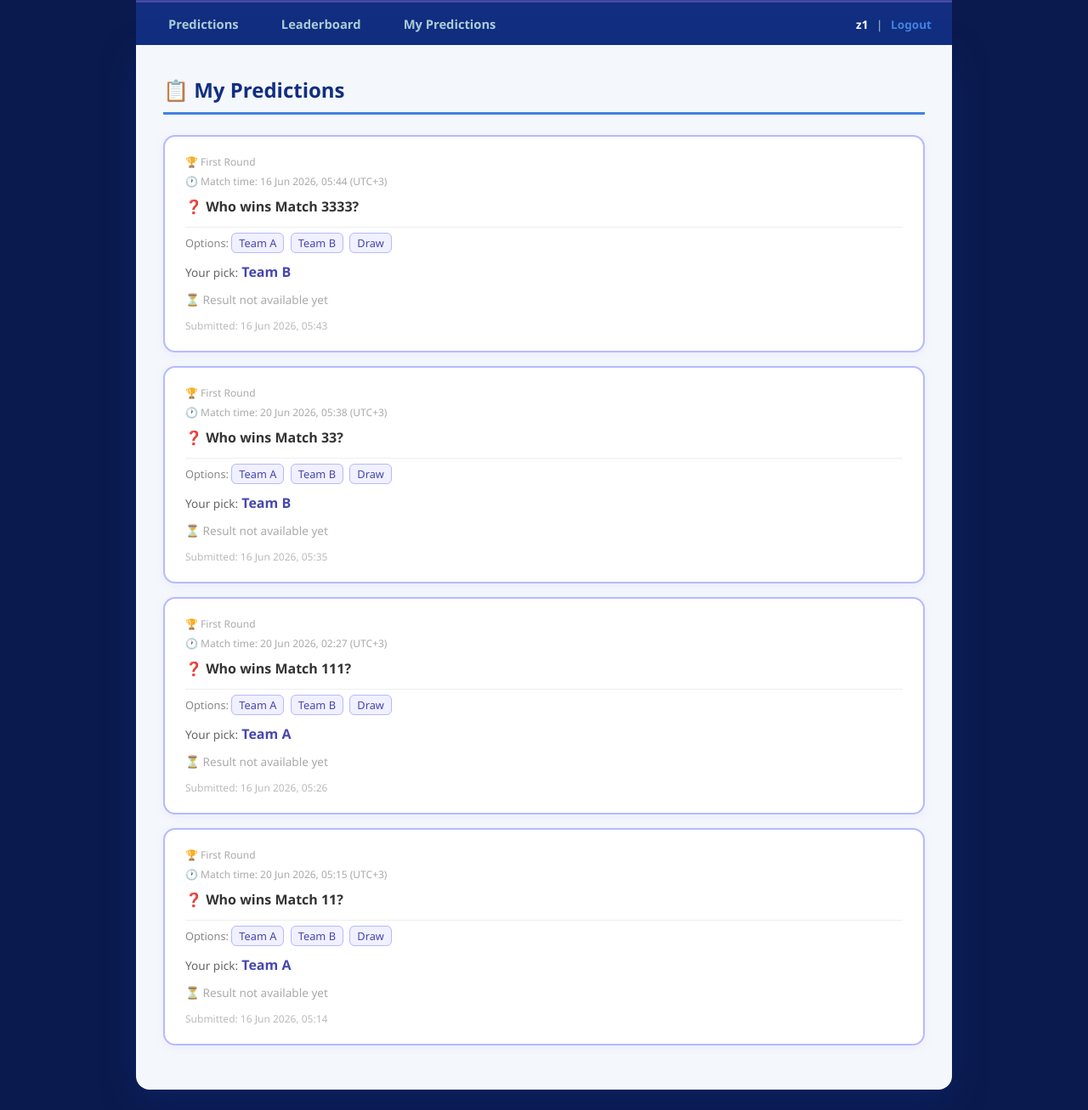
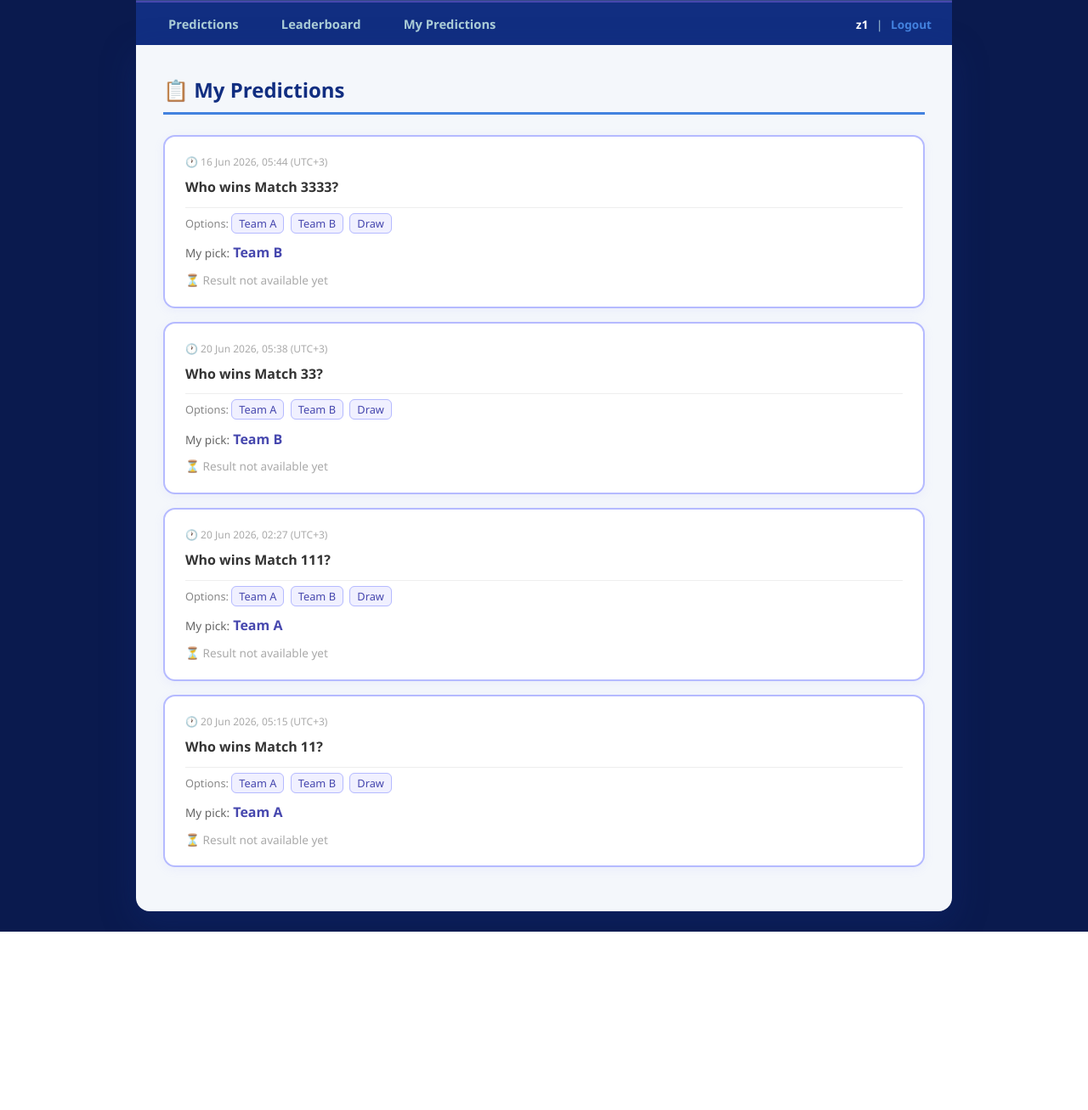
Before and after one commit to ZamanS94/quizAppwithDjango, a Django app: page /my-predictions/ in a window 1280 px wide. Shown: the part 223-1530 px from the top of the page at 85% size. After the commit the page ends 1320 px from the top, so only its background shows below. Run offline with Django 5.2, Linux system fonts and the light colour scheme; a user stored in the database is signed in; data comes from the database, SQL or seed files in the repository; grey boxes are pictures that could not be loaded.

Commit message:
Update my_predictions.html

```diff
--- a/quiz/templates/quiz/my_predictions.html
+++ b/quiz/templates/quiz/my_predictions.html
@@ -19,19 +19,15 @@
     box-shadow: 0 3px 12px rgba(159,161,255,0.1);
 ">
     <!-- Event & Match Time -->
-    <p style="font-size:0.75rem; color:#aaa; margin-bottom:4px;">
-        🏆 {{ answer.question.event.name }}
-    </p>
-
     {% if answer.question.start_time %}
     <p style="font-size:0.75rem; color:#aaa; margin-bottom:8px;">
-        🕐 Match time: {{ answer.question.start_time|date:"d M Y, H:i" }} (UTC+3)
+        🕐 {{ answer.question.start_time|date:"d M Y, H:i" }} (UTC+3)
     </p>
     {% endif %}
 
     <!-- Question Title -->
     <p style="font-weight:700; color:#333; font-size:1rem; margin-bottom:8px; padding-bottom:10px; border-bottom: 1px solid #eee;">
-        ❓ {{ answer.question.title }}
+        {{ answer.question.title }}
     </p>
 
     <!-- All options/teams -->
@@ -51,7 +47,7 @@
 
     <!-- User's pick -->
     <p style="margin-bottom:6px;">
-        <span style="font-size:0.85rem; color:#666;">Your pick:</span>
+        <span style="font-size:0.85rem; color:#666;">My pick:</span>
         <strong style="color:#4647AE;">{{ answer.choice.text }}</strong>
     </p>
 
@@ -70,10 +66,6 @@
         <p style="color:#aaa; font-size:0.85rem; margin-top:8px;">⏳ Result not available yet</p>
     {% endif %}
 
-    <!-- Submitted time -->
-    <p style="font-size:0.75rem; color:#bbb; margin-top:10px;">
-        Submitted: {{ answer.submitted_at|date:"d M Y, H:i" }}
-    </p>
 
 </div>
 {% endfor %}
```
